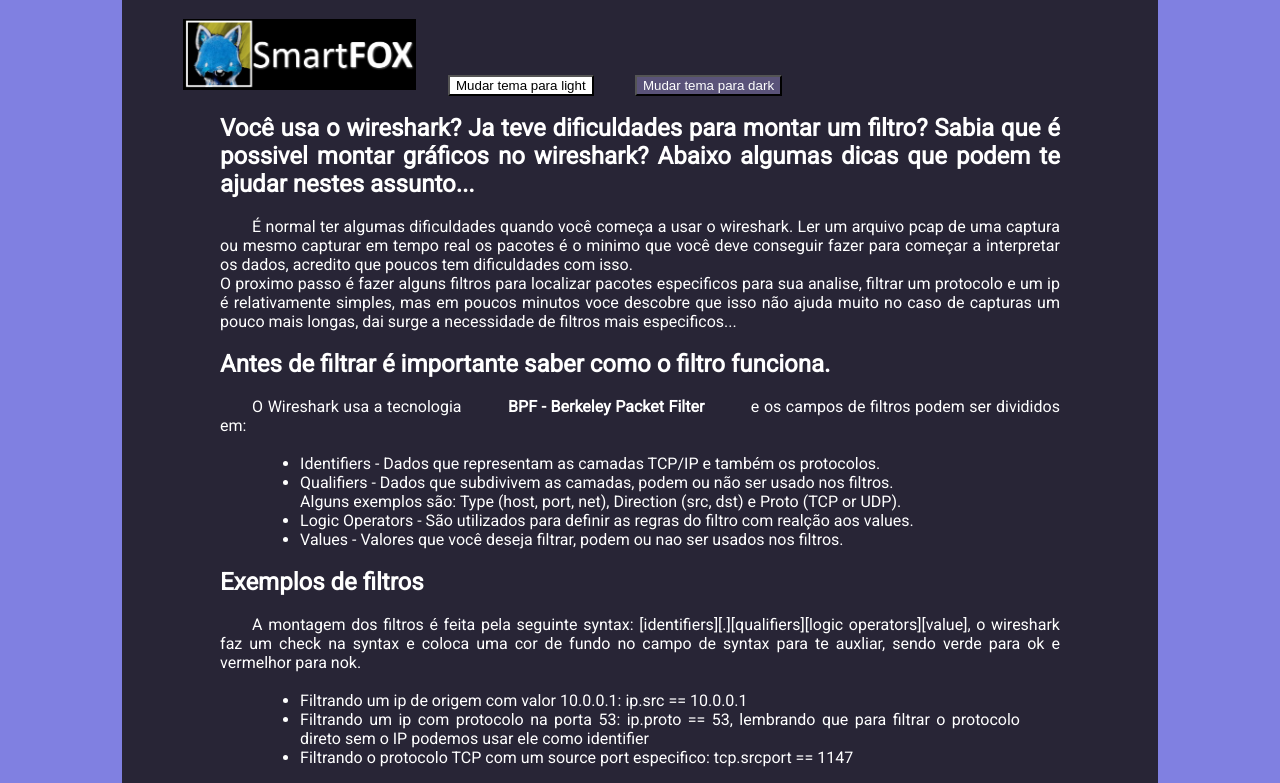
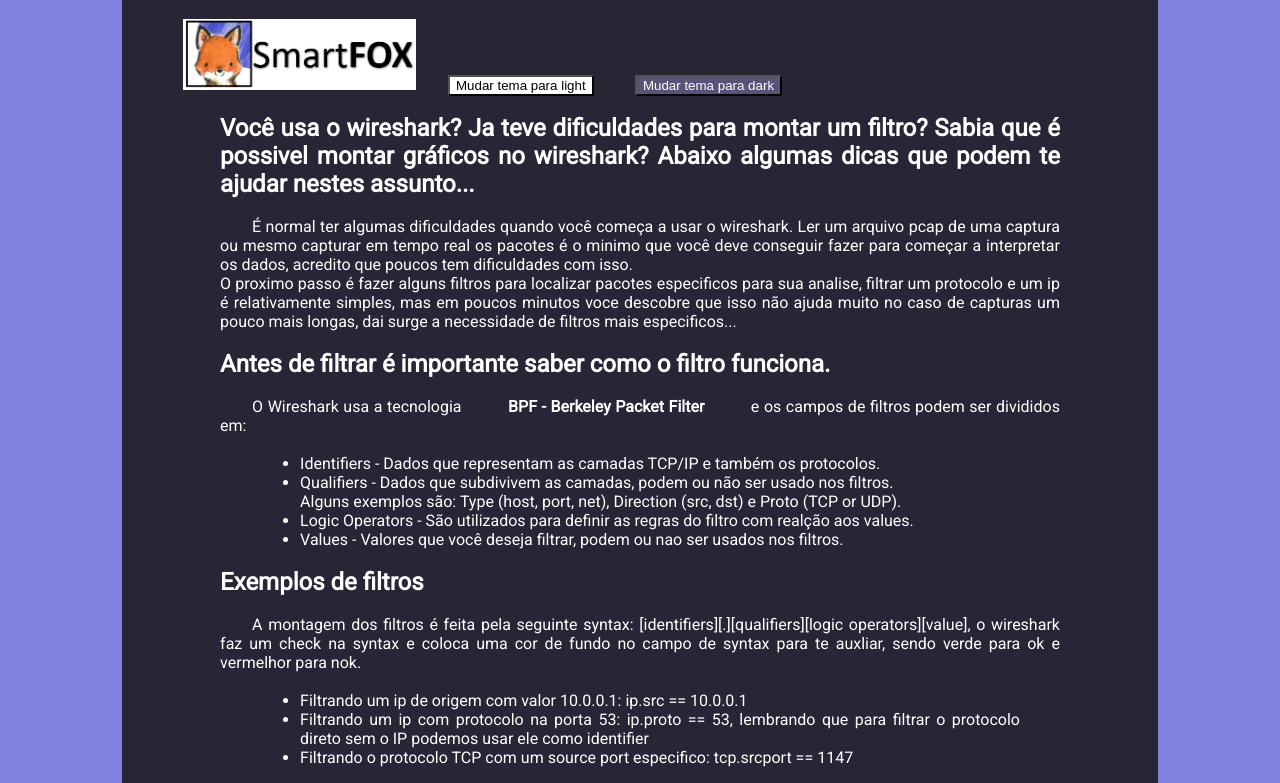
Before and after one commit to gallaodev/smart_fox_wireshark, a plain HTML site: page index.html in a window 1280 px wide. Both pictures are taken after a click on the button "Mudar tema para dark". Shown: the top 783 px of the page. Drawn offline with Linux system fonts and the light colour scheme; a web font is replaced by a local one.

Commit message:
Update index.html

```diff
--- a/index.html
+++ b/index.html
@@ -213,7 +213,7 @@
         h.style.background = "#282536"
         b.style.background = "#282536"
         html.style.background = "#8080E1"
-        img.src = "imagens/logo_inverter.png"
+        img.src = "imagens/logo.PNG"
     }
 </script>
 
```
